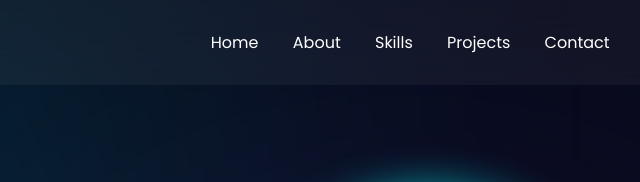
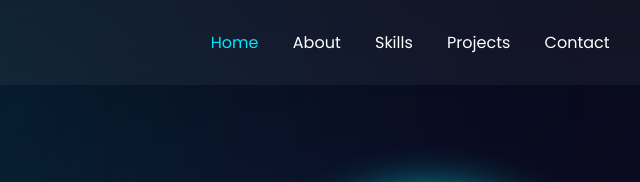
Before and after one commit to rifat487/rifat-portfolio, a plain HTML site: page index.html in a window 1280 px wide. Shown: the top 182 px of the page, 568-1208 px from the left. Drawn offline with Linux system fonts and the light colour scheme.

Commit message:
Update style.css

```diff
--- a/style.css
+++ b/style.css
@@ -336,3 +336,17 @@ nav{
 }
 
 }
+.hidden{
+    opacity:0;
+    transform:translateY(80px);
+    transition:1s;
+}
+
+.show{
+    opacity:1;
+    transform:translateY(0);
+}
+
+nav a.active{
+    color:#00e5ff;
+}
```
